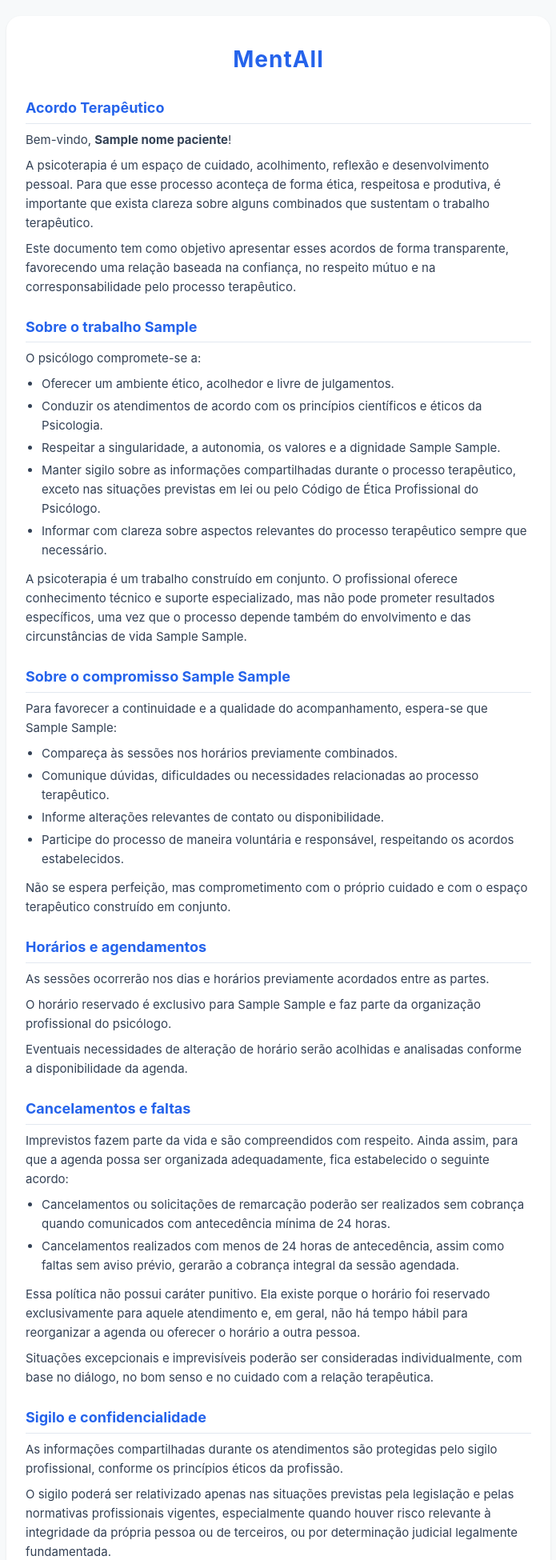
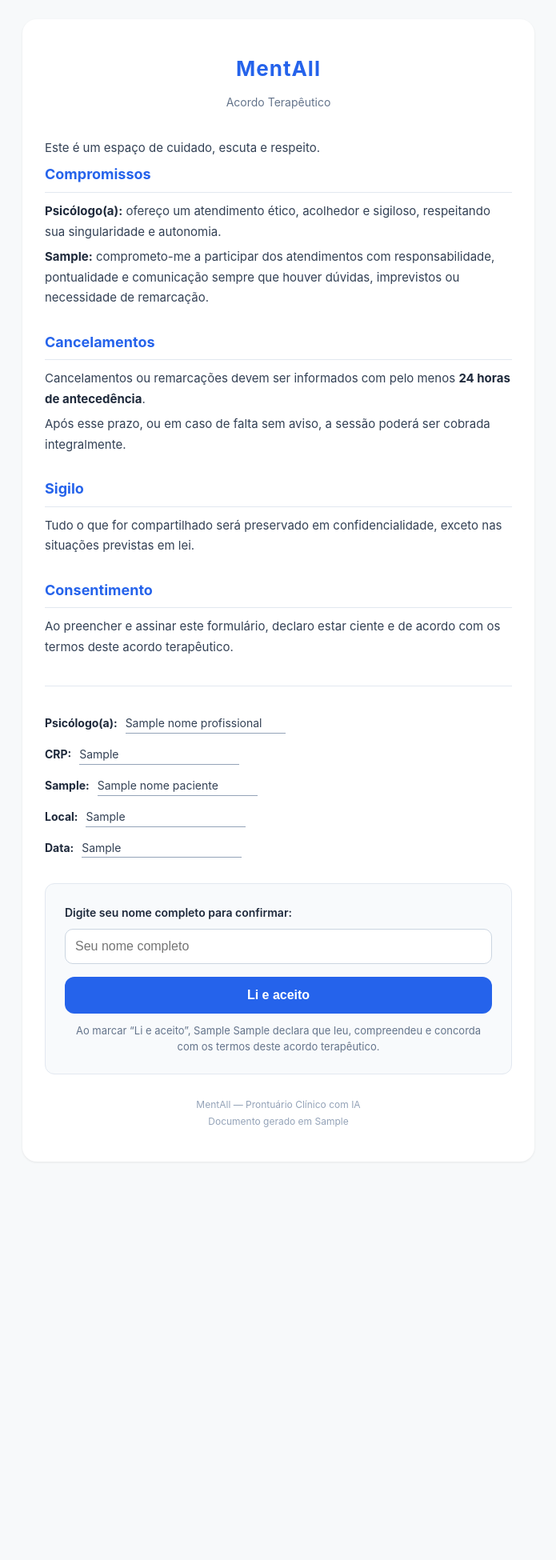
Before and after one commit to rodrigolemospsi/mentall-api, a Python web app: template backend/templates/contrato.html in a window 1280 px wide. Shown: the top 1950 px of the page at 80% size, without its empty margins (292-987 px from the left). After the commit the page ends 1409 px from the top, so only its background shows below. Run offline with Jinja, Linux system fonts and the light colour scheme; the template is opened without the code that fills it: most values are stand-ins (such as "Sample title", 1, 10 or a date in 2020).

Commit message:
feat: novo template contrato terapeutico simplificado

```diff
--- a/backend/templates/contrato.html
+++ b/backend/templates/contrato.html
@@ -10,70 +10,66 @@
     font-family: -apple-system, BlinkMacSystemFont, 'Segoe UI', Roboto, sans-serif;
     background: #F7F9FA;
     color: #1E293B;
-    line-height: 1.6;
-    padding: 20px;
+    line-height: 1.7;
+    padding: 24px 16px;
   }
   .container {
-    max-width: 680px;
+    max-width: 640px;
     margin: 0 auto;
     background: #fff;
     border-radius: 18px;
     box-shadow: 0 1px 3px rgba(0,0,0,0.08);
-    padding: 32px 24px;
+    padding: 40px 28px;
   }
   .logo {
     text-align: center;
-    margin-bottom: 24px;
-    font-size: 28px;
+    margin-bottom: 8px;
+    font-size: 26px;
     font-weight: 700;
     color: #2563EB;
     letter-spacing: 1px;
   }
+  .subtitulo {
+    text-align: center;
+    font-size: 14px;
+    color: #64748B;
+    margin-bottom: 32px;
+  }
   h2 {
     font-size: 18px;
     color: #2563EB;
-    margin: 24px 0 8px;
-    padding-bottom: 4px;
+    margin: 28px 0 10px;
+    padding-bottom: 6px;
     border-bottom: 1px solid #E2E8F0;
   }
   h2:first-of-type { margin-top: 0; }
   p, li {
     font-size: 15px;
     color: #334155;
-    margin-bottom: 8px;
+    margin-bottom: 6px;
   }
-  ul {
-    padding-left: 20px;
-    margin-bottom: 12px;
-  }
+  ul { padding-left: 22px; margin-bottom: 8px; }
   li { margin-bottom: 4px; }
-  .destaque {
-    background: #EFF6FF;
-    border-left: 3px solid #2563EB;
-    padding: 12px 16px;
-    border-radius: 6px;
-    margin: 16px 0;
-    font-size: 14px;
-    color: #1E293B;
-  }
+  strong { color: #1E293B; }
+  em { font-style: normal; color: #475569; }
   .assinatura {
-    margin-top: 32px;
-    padding-top: 16px;
+    margin-top: 36px;
+    padding-top: 20px;
     border-top: 1px solid #E2E8F0;
   }
   .assinatura p {
-    margin: 12px 0;
+    margin: 14px 0;
     font-size: 14px;
   }
   .linha {
     display: inline-block;
     border-bottom: 1px solid #94A3B8;
-    min-width: 220px;
+    min-width: 200px;
     margin-left: 6px;
   }
   .secao-aceite {
-    margin-top: 28px;
-    padding: 20px;
+    margin-top: 32px;
+    padding: 24px;
     background: #F8FAFC;
     border-radius: 12px;
     border: 1px solid #E2E8F0;
@@ -119,7 +115,7 @@
     padding: 16px;
     border-radius: 10px;
     text-align: center;
-    font-size: 16px;
+    font-size: 15px;
     margin-top: 16px;
   }
   .erro {
@@ -136,14 +132,21 @@
     background: #F0FDF4;
     border: 1px solid #BBF7D0;
     color: #166534;
-    padding: 16px;
+    padding: 20px;
     border-radius: 10px;
     text-align: center;
-    font-size: 14px;
+    font-size: 15px;
+  }
+  .confirmacao {
+    font-size: 13px;
+    color: #64748B;
+    text-align: center;
+    margin-top: 12px;
+    line-height: 1.5;
   }
   .footer {
     text-align: center;
-    margin-top: 24px;
+    margin-top: 28px;
     font-size: 12px;
     color: #94A3B8;
   }
@@ -151,91 +154,55 @@
 </head>
 <body>
 <div class="container">
+
   <div class="logo">MentAll</div>
-  <h2>Acordo Terapêutico</h2>
-  <p>Bem-vindo, <strong>{{nome_paciente}}</strong>!</p>
-  <p>A psicoterapia é um espaço de cuidado, acolhimento, reflexão e desenvolvimento pessoal. Para que esse processo aconteça de forma ética, respeitosa e produtiva, é importante que exista clareza sobre alguns combinados que sustentam o trabalho terapêutico.</p>
-  <p>Este documento tem como objetivo apresentar esses acordos de forma transparente, favorecendo uma relação baseada na confiança, no respeito mútuo e na corresponsabilidade pelo processo terapêutico.</p>
+  <div class="subtitulo">Acordo Terap&ecirc;utico</div>
 
-  <h2>Sobre o trabalho {{termo_profissional}}</h2>
-  <p>O psicólogo compromete-se a:</p>
-  <ul>
-    <li>Oferecer um ambiente ético, acolhedor e livre de julgamentos.</li>
-    <li>Conduzir os atendimentos de acordo com os princípios científicos e éticos da Psicologia.</li>
-    <li>Respeitar a singularidade, a autonomia, os valores e a dignidade {{preposicao_termo}} {{termo_pessoa}}.</li>
-    <li>Manter sigilo sobre as informações compartilhadas durante o processo terapêutico, exceto nas situações previstas em lei ou pelo Código de Ética Profissional do Psicólogo.</li>
-    <li>Informar com clareza sobre aspectos relevantes do processo terapêutico sempre que necessário.</li>
-  </ul>
-  <p>A psicoterapia é um trabalho construído em conjunto. O profissional oferece conhecimento técnico e suporte especializado, mas não pode prometer resultados específicos, uma vez que o processo depende também do envolvimento e das circunstâncias de vida {{preposicao_termo}} {{termo_pessoa}}.</p>
+  <p>Este &eacute; um espa&ccedil;o de cuidado, escuta e respeito.</p>
 
-  <h2>Sobre o compromisso {{preposicao_termo}} {{termo_pessoa}}</h2>
-  <p>Para favorecer a continuidade e a qualidade do acompanhamento, espera-se que {{artigo_termo}} {{termo_pessoa}}:</p>
-  <ul>
-    <li>Compareça às sessões nos horários previamente combinados.</li>
-    <li>Comunique dúvidas, dificuldades ou necessidades relacionadas ao processo terapêutico.</li>
-    <li>Informe alterações relevantes de contato ou disponibilidade.</li>
-    <li>Participe do processo de maneira voluntária e responsável, respeitando os acordos estabelecidos.</li>
-  </ul>
-  <p>Não se espera perfeição, mas comprometimento com o próprio cuidado e com o espaço terapêutico construído em conjunto.</p>
+  <h2>Compromissos</h2>
+  <p><strong>Psic&oacute;logo(a):</strong> ofere&ccedil;o um atendimento &eacute;tico, acolhedor e sigiloso, respeitando sua singularidade e autonomia.</p>
+  <p><strong>{{termo_pessoa_capitalizado}}:</strong> comprometo-me a participar dos atendimentos com responsabilidade, pontualidade e comunica&ccedil;&atilde;o sempre que houver d&uacute;vidas, imprevistos ou necessidade de remarca&ccedil;&atilde;o.</p>
 
-  <h2>Horários e agendamentos</h2>
-  <p>As sessões ocorrerão nos dias e horários previamente acordados entre as partes.</p>
-  <p>O horário reservado é exclusivo para {{artigo_termo}} {{termo_pessoa}} e faz parte da organização profissional do psicólogo.</p>
-  <p>Eventuais necessidades de alteração de horário serão acolhidas e analisadas conforme a disponibilidade da agenda.</p>
+  <h2>Cancelamentos</h2>
+  <p>Cancelamentos ou remarca&ccedil;&otilde;es devem ser informados com pelo menos <strong>24 horas de anteced&ecirc;ncia</strong>.</p>
+  <p>Ap&oacute;s esse prazo, ou em caso de falta sem aviso, a sess&atilde;o poder&aacute; ser cobrada integralmente.</p>
 
-  <h2>Cancelamentos e faltas</h2>
-  <p>Imprevistos fazem parte da vida e são compreendidos com respeito. Ainda assim, para que a agenda possa ser organizada adequadamente, fica estabelecido o seguinte acordo:</p>
-  <ul>
-    <li>Cancelamentos ou solicitações de remarcação poderão ser realizados sem cobrança quando comunicados com antecedência mínima de 24 horas.</li>
-    <li>Cancelamentos realizados com menos de 24 horas de antecedência, assim como faltas sem aviso prévio, gerarão a cobrança integral da sessão agendada.</li>
-  </ul>
-  <p>Essa política não possui caráter punitivo. Ela existe porque o horário foi reservado exclusivamente para aquele atendimento e, em geral, não há tempo hábil para reorganizar a agenda ou oferecer o horário a outra pessoa.</p>
-  <p>Situações excepcionais e imprevisíveis poderão ser consideradas individualmente, com base no diálogo, no bom senso e no cuidado com a relação terapêutica.</p>
+  <h2>Sigilo</h2>
+  <p>Tudo o que for compartilhado ser&aacute; preservado em confidencialidade, exceto nas situa&ccedil;&otilde;es previstas em lei.</p>
 
-  <h2>Sigilo e confidencialidade</h2>
-  <p>As informações compartilhadas durante os atendimentos são protegidas pelo sigilo profissional, conforme os princípios éticos da profissão.</p>
-  <p>O sigilo poderá ser relativizado apenas nas situações previstas pela legislação e pelas normativas profissionais vigentes, especialmente quando houver risco relevante à integridade da própria pessoa ou de terceiros, ou por determinação judicial legalmente fundamentada.</p>
-
-  <h2>Registros e proteção de informações</h2>
-  <p>O psicólogo poderá realizar os registros necessários ao acompanhamento clínico, respeitando os princípios éticos e legais aplicáveis à profissão.</p>
-  <p>Essas informações serão mantidas sob cuidados de confidencialidade e utilizadas exclusivamente para fins relacionados ao atendimento psicológico.</p>
-
-  <h2>Encerramento do acompanhamento</h2>
-  <p>O processo terapêutico poderá ser encerrado a qualquer momento por iniciativa {{preposicao_termo}} {{termo_pessoa}} ou por avaliação profissional tecnicamente fundamentada.</p>
-  <p>Sempre que possível, recomenda-se que esse encerramento seja comunicado e elaborado em sessão, permitindo um fechamento adequado do processo construído.</p>
-
-  <h2>Considerações finais</h2>
-  <p>Mais do que um conjunto de regras, este acordo representa um compromisso mútuo de respeito, responsabilidade e cuidado.</p>
-  <p>A psicoterapia é um encontro humano que se fortalece quando existe clareza, confiança e colaboração entre profissional e {{termo_pessoa}}.</p>
-  <p>Ao prosseguir com o acompanhamento, ambas as partes declaram ter ciência e concordância com os termos aqui apresentados.</p>
+  <h2>Consentimento</h2>
+  <p>Ao preencher e assinar este formul&aacute;rio, declaro estar ciente e de acordo com os termos deste acordo terap&ecirc;utico.</p>
 
   <div class="assinatura">
-    <p><strong>Psicólogo(a):</strong> <span class="linha">{{nome_profissional}}</span></p>
+    <p><strong>Psic&oacute;logo(a):</strong> <span class="linha">{{nome_profissional}}</span></p>
     <p><strong>CRP:</strong> <span class="linha">{{registro_profissional}}</span></p>
     <p><strong>{{termo_pessoa_capitalizado}}:</strong> <span class="linha">{{nome_paciente}}</span></p>
-    <p><strong>Local e data:</strong> <span class="linha">{{local_data}}</span></p>
+    <p><strong>Local:</strong> <span class="linha">{{local_data}}</span></p>
+    <p><strong>Data:</strong> <span class="linha">{{data_agora}}</span></p>
   </div>
 
   {% if not aceito %}
   <div class="secao-aceite" id="secao-aceite">
-    <label for="nome-confirmacao">Digite seu nome completo para aceitar o acordo:</label>
+    <label for="nome-confirmacao">Digite seu nome completo para confirmar:</label>
     <input type="text" id="nome-confirmacao" placeholder="Seu nome completo" autocomplete="off">
-    <button class="btn-aceitar" id="btn-aceitar" onclick="aceitar()">Li e Aceito</button>
+    <button class="btn-aceitar" id="btn-aceitar" onclick="aceitar()">Li e aceito</button>
     <div id="erro-msg" class="erro" style="display:none;"></div>
+    <div class="confirmacao">Ao marcar &ldquo;Li e aceito&rdquo;, {{artigo_termo}} {{termo_pessoa}} declara que leu, compreendeu e concorda com os termos deste acordo terap&ecirc;utico.</div>
   </div>
   <div id="sucesso-msg" class="sucesso" style="display:none;">
-    Obrigado! Seu aceite foi registrado em {{data_agora}}. O profissional responsável será notificado.
+    Obrigado! Seu aceite foi registrado em {{data_agora}}. O profissional respons&aacute;vel ser&aacute; notificado.
   </div>
   {% endif %}
 
   {% if aceito %}
   <div class="ja-aceito">
-    Este acordo foi aceito por <strong>{{nome_aceite}}</strong> em {{data_aceite}}.
+    &#10003; Este acordo foi aceito por <strong>{{nome_aceite}}</strong> em {{data_aceite}}.
   </div>
   {% endif %}
 
   <div class="footer">
-    MentAll — Prontuário Clínico com IA<br>
+    MentAll &mdash; Prontu&aacute;rio Cl&iacute;nico com IA<br>
     Documento gerado em {{data_agora}}
   </div>
 </div>
@@ -271,13 +238,13 @@ async function aceitar() {
       erroEl.textContent = data.erro || 'Erro ao registrar aceite. Tente novamente.';
       erroEl.style.display = 'block';
       btn.disabled = false;
-      btn.textContent = 'Li e Aceito';
+      btn.textContent = 'Li e aceito';
     }
   } catch (e) {
-    erroEl.textContent = 'Erro de conexão. Verifique sua internet e tente novamente.';
+    erroEl.textContent = 'Erro de conex&atilde;o. Verifique sua internet e tente novamente.';
     erroEl.style.display = 'block';
     btn.disabled = false;
-    btn.textContent = 'Li e Aceito';
+    btn.textContent = 'Li e aceito';
   }
 }
 </script>
```
